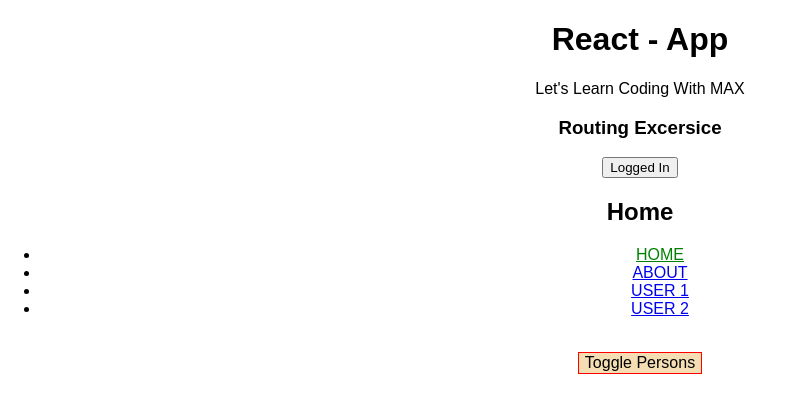
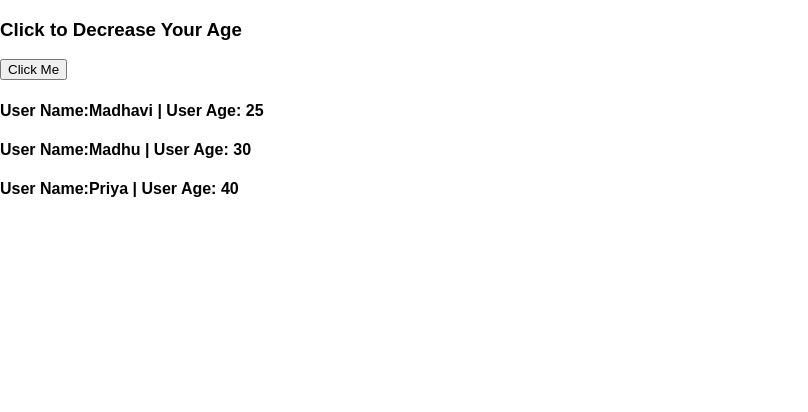
Before and after one commit to Madhavi2316/ReactPractise, a React (Create React App) app: page / in a window 1280 px wide. Shown: the top 412 px of the page, without its empty margins (0-808 px from the left). Built offline with nearby package versions, Linux system fonts and the light colour scheme.

Commit message:
Decrease the age by 10

```diff
--- /dev/null
+++ b/src/AgeDecrease/AgeDecFuntion.js
@@ -0,0 +1,8 @@
+import React from 'react';
+const AgeDecFunction=(props)=>{
+    return(
+        //To display props passed
+        <h4>User Name:{props.name} | User Age: {props.age}</h4>
+    )
+}
+export default AgeDecFunction;
--- /dev/null
+++ b/src/AgeDecrease/AgeDecreaseApp.js
@@ -0,0 +1,43 @@
+import React,{Component} from 'react';
+import AgeDecFunction from './AgeDecFuntion';
+class AgeDecreaseApp extends Component{
+    state={
+        users:[{
+                name:'Madhavi',age:25
+
+                },
+                {
+                name:'Madhu',age:30
+
+                },
+               {
+                 name:'Priya',age:40
+
+                }
+                ]
+    };
+    decMyAge=(e)=>{
+        //Accessing user object and decreaing the age
+        const newState=this.state.users.map((user)=>{
+            const tempUser=user;
+            tempUser.age -= 10;
+            return tempUser;
+        });
+        this.setState({newState});
+
+    }
+    render(){
+        return(
+            <div>
+                <h3>Click to Decrease Your Age</h3>
+                <button onClick={this.decMyAge}>Click Me</button>
+                {
+                    this.state.users.map((user)=>{
+                        return <AgeDecFunction name={user.name} age={user.age}></AgeDecFunction>
+                    })
+                }
+            </div>
+        );
+    }
+}
+export default AgeDecreaseApp;
--- a/src/App.js
+++ b/src/App.js
@@ -7,7 +7,7 @@ import UserInput from './Assignment1/UserInput';
 import AssignmentApp from './Assignment2/AssignmentApp';
 import RoutApp from './Routing/RoutApp';
 import {BrowserRouter as Router} from 'react-router-dom';
-
+import RouterPractiseApp from './RoutersPractise/RouterPractiseApp';
 class App extends Component {
   state={
     persons:[
@@ -85,7 +85,8 @@ class App extends Component {
     }
     return(<div className='App'><h1>React - App</h1>
       <p>Let's Learn Coding With MAX</p>
-      <RoutApp />
+     < RouterPractiseApp/> <br/>
+      {/* <RoutApp /> */}
 
   <br/>
      { /*inline button styling*/}
--- /dev/null
+++ b/src/RoutersPractise/RouterPractiseApp.js
@@ -0,0 +1,21 @@
+import React, {Component} from 'react';
+import {BrowserRouter as Router, Switch} from 'react-router-dom';
+import Route from 'react-router-dom/Route';
+
+const Error=()=>{
+    return(<h3>404 EROR PAGE NOT FOUND</h3>)
+}
+class RuterPractiseApp extends Component{
+    render(){
+        return(
+            <Router>
+            <Switch>
+                    <Route path="/" exact strict render={()=>{return(<h3>HOME</h3>)}}></Route>
+                    <Route path="/aboutus" exact strict render={()=>{return(<h3>ABOUT US</h3>)}}/>
+                    <Route component={Error}/>
+            </Switch>
+            </Router>
+        )
+    }
+}
+export default RuterPractiseApp;
--- a/src/index.js
+++ b/src/index.js
@@ -4,5 +4,6 @@ import './index.css';
 import App from './App';
 import registerServiceWorker from './registerServiceWorker';
 import RoutApp from './Routing/RoutApp';
-ReactDOM.render(<App />, document.getElementById('root'));
+import AgeDecreaseApp from './AgeDecrease/AgeDecreaseApp';
+ReactDOM.render(<AgeDecreaseApp />, document.getElementById('root'));
 registerServiceWorker();
```
